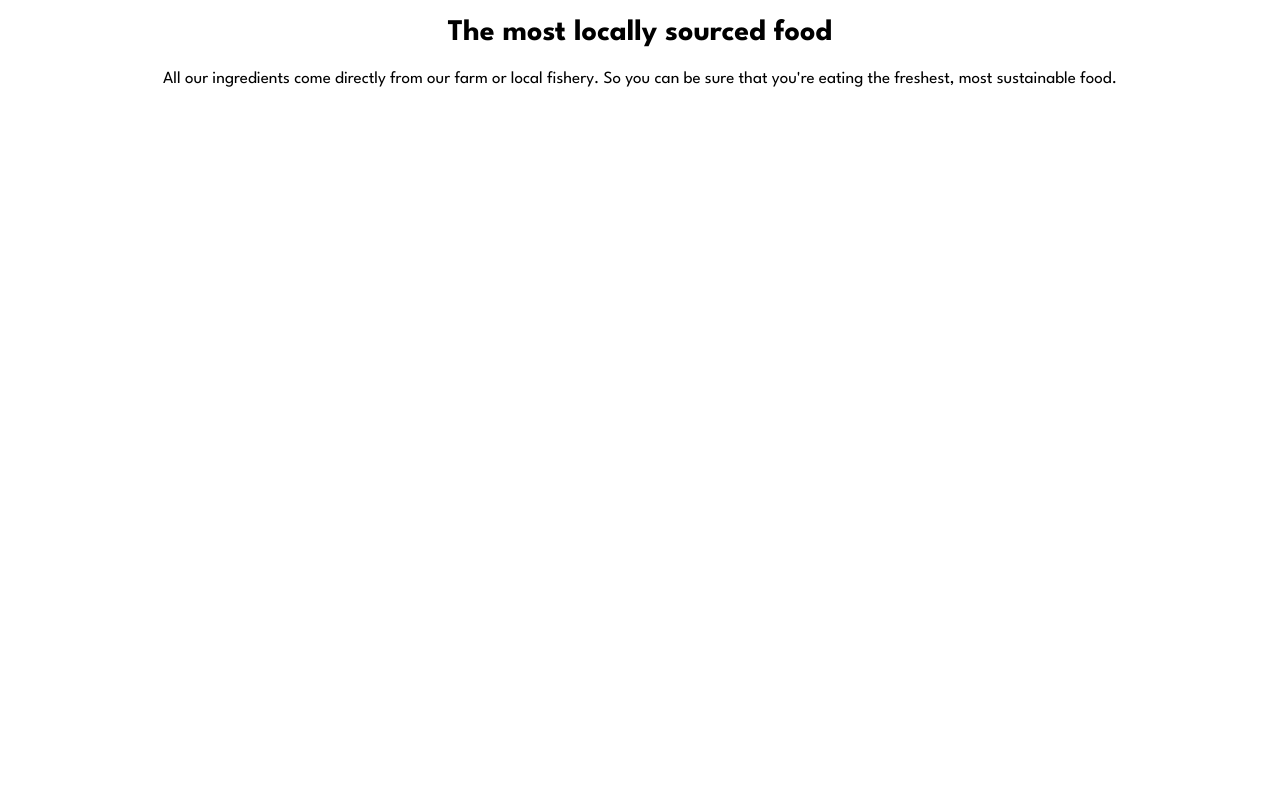
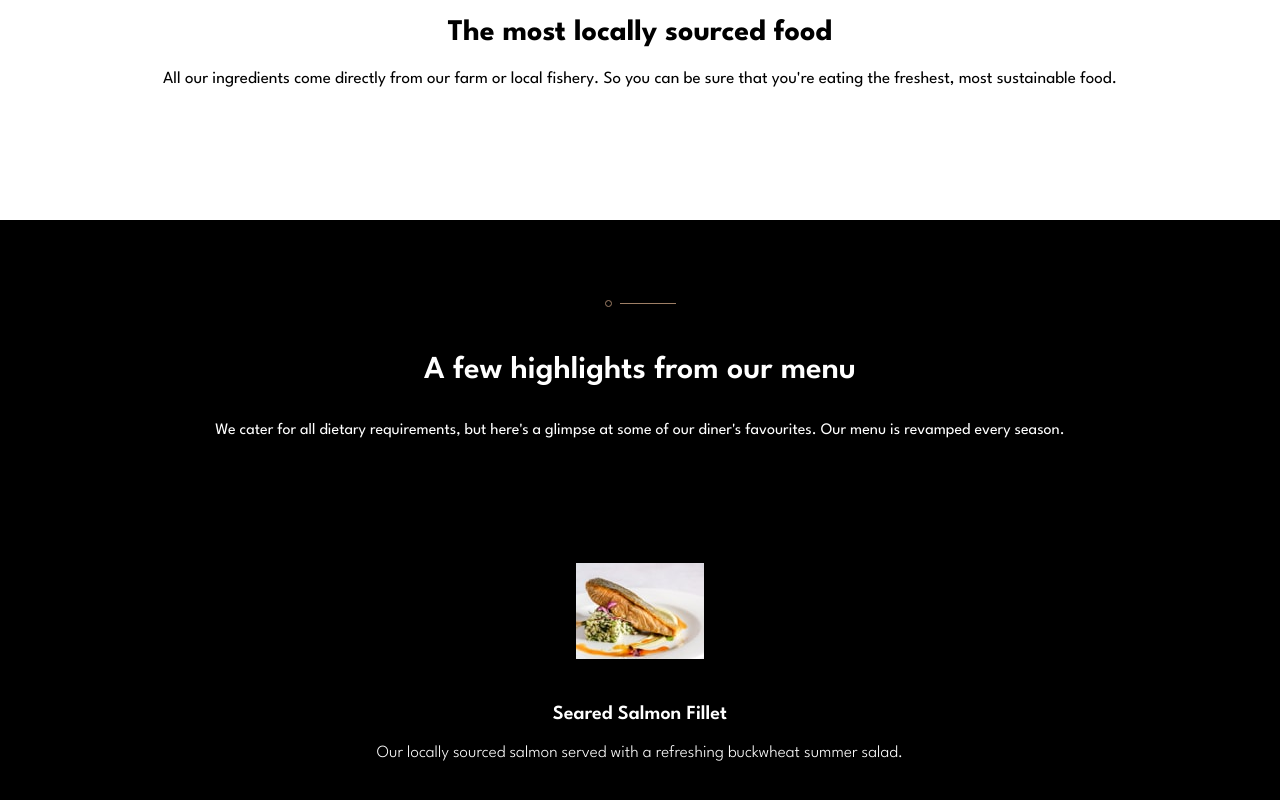
Before and after one commit to AndresPaulino/dine-website, a React (Create React App) app: page / in a window 1280 px wide. Shown: the part 2460-3260 px from the top of the page. Before the commit the page ends 2648 px from the top, so only its background shows below. Built offline with nearby package versions, Linux system fonts and the light colour scheme.

Commit message:
Add first menu item card

```diff
--- a/src/pages/Home/Home.jsx
+++ b/src/pages/Home/Home.jsx
@@ -1,7 +1,8 @@
 import React from 'react';
-import Hero from '../../blocks/Hero/Hero';
+import Hero from 'blocks/Hero/Hero';
 import HomeCardFirst from './components/HomeCardFirst';
 import HomeCardSecond from './components/HomeCardSecond';
+import Menu from './components/Menu';
 
 function Home() {
   return (
@@ -13,9 +14,12 @@ function Home() {
         <div className='z-20'>
           <HomeCardFirst />
         </div>
-        <div className='pt-0 pb-24'>
+        <div className='pt-0 pb-32'>
           <HomeCardSecond />
         </div>
+      </section>
+      <section className=''>
+        <Menu />
       </section>
     </div>
   );
--- /dev/null
+++ b/src/pages/Home/components/Menu/Menu.jsx
@@ -0,0 +1,25 @@
+import React from 'react';
+import patternDivide from 'assets/images/patterns/pattern-divide.svg';
+import MenuCardOne from './components/MenuCards/MenuCardOne';
+
+function Menu() {
+  return (
+    <section className='bg-black py-20 px-6 flex flex-col justify-center'>
+      <div className='flex justify-center pb-10'>
+        <img src={patternDivide} alt='pattern divide' />
+      </div>
+      <div className='flex flex-col justify-center mb-24'>
+        <h1 className='text-white text-[32px] text-center font-semi'>A few highlights from our menu</h1>
+        <p className='text-white text-center py-6'>
+          We cater for all dietary requirements, but here's a glimpse at some of our diner's favourites. Our menu is
+          revamped every season.
+        </p>
+      </div>
+      <div>
+        <MenuCardOne />
+      </div>
+    </section>
+  );
+}
+
+export default Menu;
--- /dev/null
+++ b/src/pages/Home/components/Menu/components/MenuCards/MenuCardOne.jsx
@@ -0,0 +1,25 @@
+import React from 'react';
+import { windowSize } from 'utils';
+import salmonMobile from 'assets/images/homepage/salmon-mobile.jpg';
+import salmonDesktopTablet from 'assets/images/homepage/salmon-desktop-tablet.jpg';
+
+function MenuCardOne() {
+  const { width } = windowSize();
+  const image = width < 768 ? salmonMobile : salmonDesktopTablet;
+
+  return (
+    <article>
+      <div className='flex flex-col items-center justify-center h-full'>
+        <img src={image} alt='salmon' />
+      </div>
+      <div className='flex flex-col items-center justify-center'>
+        <h2 className='text-white font-semi pt-10 text-md'>Seared Salmon Fillet</h2>
+        <p className='text-white text-sm text-center pt-3 font-light'>
+          Our locally sourced salmon served with a refreshing buckwheat summer salad.
+        </p>
+      </div>
+    </article>
+  );
+}
+
+export default MenuCardOne;
--- /dev/null
+++ b/src/pages/Home/components/Menu/components/MenuCards/index.js
@@ -0,0 +1 @@
+export { default as MenuCardOne } from './MenuCardOne';
--- /dev/null
+++ b/src/pages/Home/components/Menu/index.js
@@ -0,0 +1 @@
+export { default } from './Menu';
```
